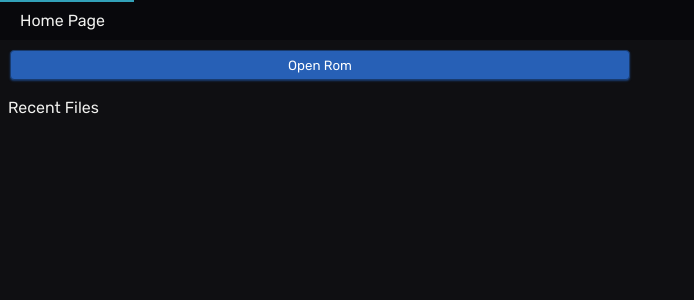
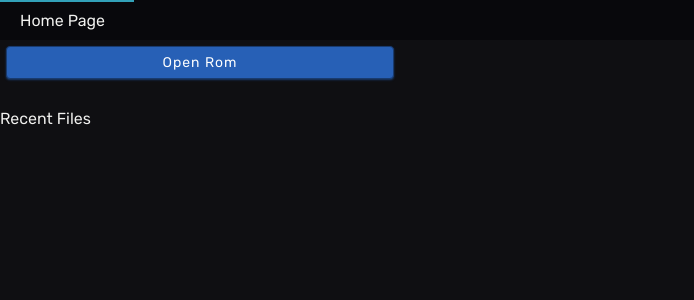
Before and after one commit to Cicim/polythree, a Svelte app: page / in a window 1280 px wide. Shown: the top 300 px of the page, without its empty margins (0-694 px from the left). Built offline with nearby package versions, Linux system fonts and the light colour scheme.

Commit message:
Homepage rom info

```diff
--- a/src/App.svelte
+++ b/src/App.svelte
@@ -31,7 +31,7 @@
     #container {
         display: grid;
         height: 100vh;
-    grid-template-rows: 40px 1fr min-content;
+        grid-template-rows: 40px minmax(0, 1fr) min-content;
     }
     #views {
         height: 100%;
--- a/src/components/app/ContextMenuItem.svelte
+++ b/src/components/app/ContextMenuItem.svelte
@@ -166,6 +166,9 @@
 
 <style lang="scss">
     .ctx-item {
+        font-size: 14px;
+        font-family: "Rubik";
+
         &:not(.ctx-separator) {
             --padding: 0.5em 8px;
             --left-padding: 28px;
@@ -245,7 +248,6 @@
 
         & .ctx-separator-caption {
             color: var(--weak-fg);
-            font-size: 0.9em;
             font-style: italic;
             margin: 0.4em;
         }
--- a/src/styles.scss
+++ b/src/styles.scss
@@ -23,6 +23,25 @@ body {
   padding: 0;
   height: 100%;
   overflow: hidden;
+}
+
+* {
+  &::-webkit-scrollbar {
+    width: 8px;
+    background: var(--sel-bg);
+  }
+
+  &::-webkit-scrollbar-thumb {
+    background: var(--light-shadow);
+
+    &:hover {
+      background: var(--medium-shadow);
+    }
+
+    &:active {
+      background: var(--accent-shadow);
+    }
+  }
 }
 
 .ctx-menu {
--- a/src/views/HomePage.svelte
+++ b/src/views/HomePage.svelte
@@ -2,7 +2,6 @@
     import Button from "src/components/Button.svelte";
     import type { HomePageContext } from "./HomePage";
     import { openRom, rom } from "src/systems/rom";
-    import MapEditor from "./MapEditor.svelte";
     import { MapEditorContext } from "./MapEditor";
 
     export let context: HomePageContext;
@@ -10,17 +9,56 @@
 
 <div class="view">
     <div class="rom-selection">
+        <div class="rom-button">
             {#if $rom === null}
                 <Button on:click={openRom} color="secondary">Open Rom</Button>
             {:else}
                 <Button on:click={() => rom.set(null)}>Close Rom</Button>
             {/if}
+        </div>
+        <div class="rom-container">
             {#if $rom !== null}
-            <p>Rom Base: {$rom.type}</p>
-            <p>Rom Size: {$rom.sizePretty}</p>
+                <div class="rom-info">
+                    <fieldset>
+                        <legend>Path</legend>
+                        {$rom.path}
+                        <!-- svelte-ignore a11y-click-events-have-key-events -->
+                        <!-- svelte-ignore a11y-no-noninteractive-tabindex -->
+                        <iconify-icon
+                            on:click={() =>
+                                navigator.clipboard.writeText($rom.path)}
+                            icon="mdi:clipboard-outline"
+                        />
+                    </fieldset>
+
+                    <fieldset>
+                        <legend>Base</legend>
+                        {$rom.type}
+                        <!-- svelte-ignore a11y-click-events-have-key-events -->
+                        <!-- svelte-ignore a11y-no-noninteractive-tabindex -->
+                        <iconify-icon
+                            on:click={() =>
+                                navigator.clipboard.writeText($rom.type)}
+                            icon="mdi:clipboard-outline"
+                        />
+                    </fieldset>
+
+                    <fieldset>
+                        <legend>Size</legend>
+                        {$rom.sizePretty}
+                        <!-- svelte-ignore a11y-click-events-have-key-events -->
+                        <!-- svelte-ignore a11y-no-noninteractive-tabindex -->
+                        <iconify-icon
+                            on:click={() =>
+                                navigator.clipboard.writeText($rom.sizePretty)}
+                            icon="mdi:clipboard-outline"
+                        />
+                    </fieldset>
+                </div>
             {:else}
                 <p class="recent-files">Recent Files</p>
             {/if}
+        </div>
     </div>
     <div class="editors">
         {#if $rom !== null}
@@ -39,17 +77,59 @@
 <style lang="scss">
     .view {
         display: grid;
-        grid-template-columns: 1fr 1fr;
+        grid-template-columns: min(400px, calc(50% - 1em)) 1fr;
+        grid-column-gap: 1em;
+        height: 100%;
     }
 
     .rom-selection {
+        display: grid;
+        grid-template-rows: min-content minmax(0, 1fr);
+        grid-row-gap: 0.5em;
+
+        .rom-button {
             display: flex;
             flex-direction: column;
             justify-content: center;
-        padding: 0.5em;
+            padding: 4px;
 
             :global(button) {
                 padding: 0.5em;
+                font-size: 14px;
+                letter-spacing: 1px;
+            }
+        }
+
+        .rom-container {
+            overflow-y: auto;
+
+            .rom-info {
+                height: 0;
+                word-break: break-all;
+
+                fieldset {
+                    position: relative;
+                    border: none;
+                    legend {
+                        text-transform: uppercase;
+                        color: var(--weak-fg);
+                    }
+                    iconify-icon {
+                        display: none;
+
+                        &:hover {
+                            color: var(--accent-fg);
+                        }
+                    }
+
+                    &:hover iconify-icon {
+                        display: initial;
+                        position: absolute;
+                        right: 4px;
+                        bottom: calc(1em - 4px);
+                    }
+                }
+            }
         }
     }
 </style>
```
Lines whose indentation alone changed are shown as unchanged.
